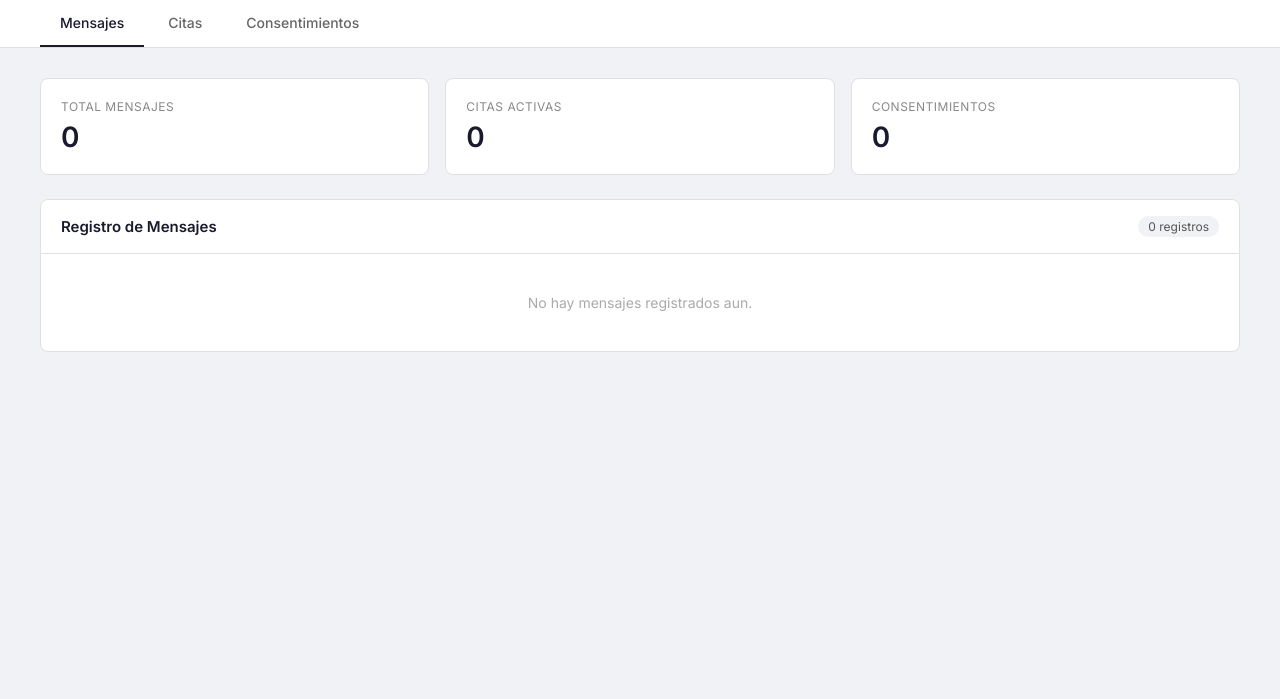
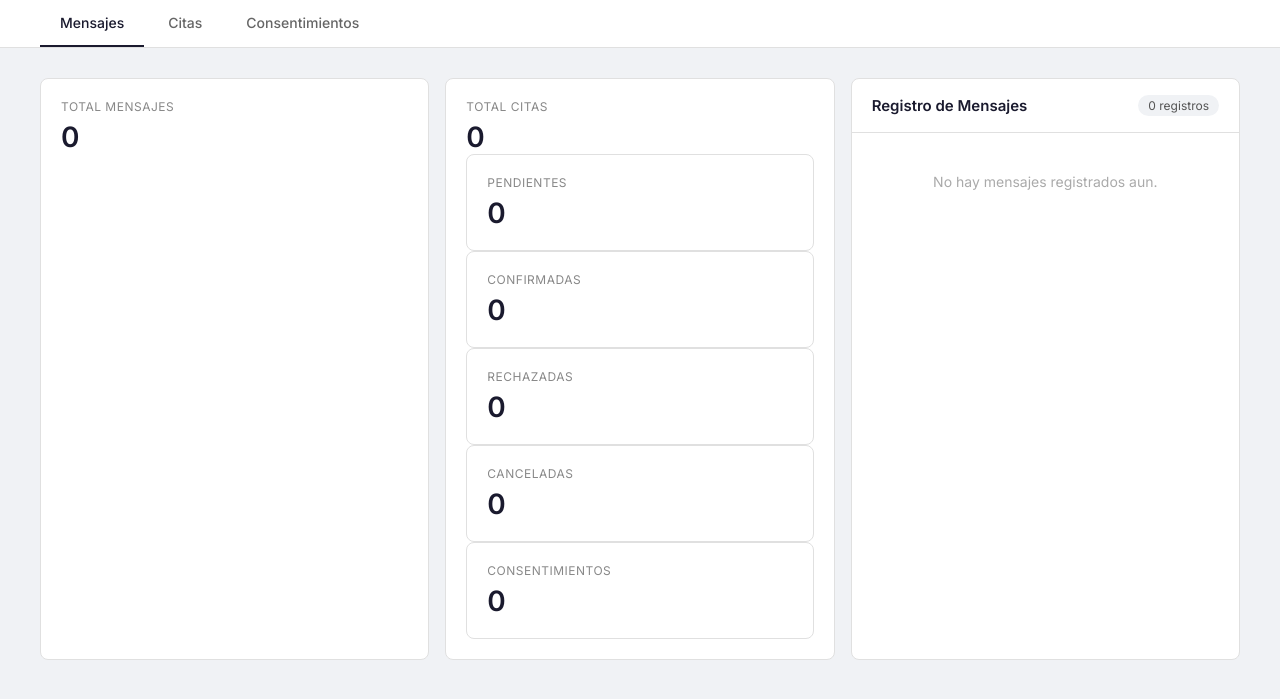
Before and after one commit to SistemasCIB/python, a Flask app: page / in a window 1280 px wide. Shown: the part 79-778 px from the top of the page. Run offline with Flask 3, Linux system fonts and the light colour scheme; data that the repository does not hold is empty.

Commit message:
tipos de citas en index

```diff
--- a/flujos.py
+++ b/flujos.py
@@ -125,8 +125,8 @@ def manejar_boton(numero, opcion_id):
             del sesiones[numero]
         enviar_texto(numero,
             "Cuando tengas los requisitos listos, con gusto te agendamos.\n"
-            "Si necesitas ayuda escribe al asesor:"
-            f"\n{LINK_ASESOR}"
+
+
         )
         enviar_menu(numero)
 
--- a/templates/index.html
+++ b/templates/index.html
@@ -152,9 +152,29 @@
                 <div class="value">{{ registros|length }}</div>
             </div>
             <div class="stat-card">
-                <div class="label">Citas activas</div>
-                <div class="value">{{ citas|selectattr('estado', 'equalto', 'activa')|list|length }}</div>
+                <div class="label">Total citas</div>
+                <div class="value">{{ citas|length }}</div>
+
+            <div class="stat-card">
+                <div class="label">Pendientes</div>
+                <div class="value">{{ citas|selectattr('estado', 'equalto', 'pendiente')|list|length }}</div>
             </div>
+
+            <div class="stat-card">
+                <div class="label">Confirmadas</div>
+                <div class="value">{{ citas|selectattr('estado', 'equalto', 'confirmada')|list|length }}</div>
+            </div>
+
+            <div class="stat-card">
+                <div class="label">Rechazadas</div>
+                <div class="value">{{ citas|selectattr('estado', 'equalto', 'rechazada')|list|length }}</div>
+            </div>
+
+            <div class="stat-card">
+                <div class="label">Canceladas</div>
+                <div class="value">{{ citas|selectattr('estado', 'equalto', 'cancelada')|list|length }}</div>
+            </div>
+
             <div class="stat-card">
                 <div class="label">Consentimientos</div>
                 <div class="value">{{ consentimientos|selectattr('acepto', 'equalto', True)|list|length }}</div>
```
